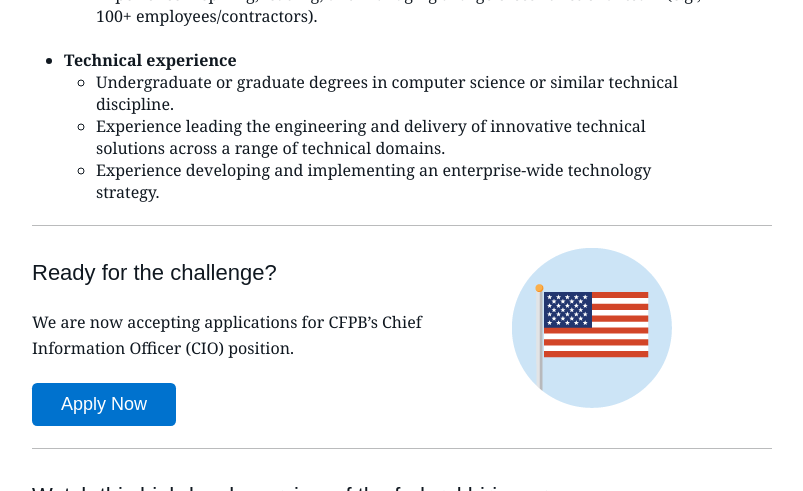
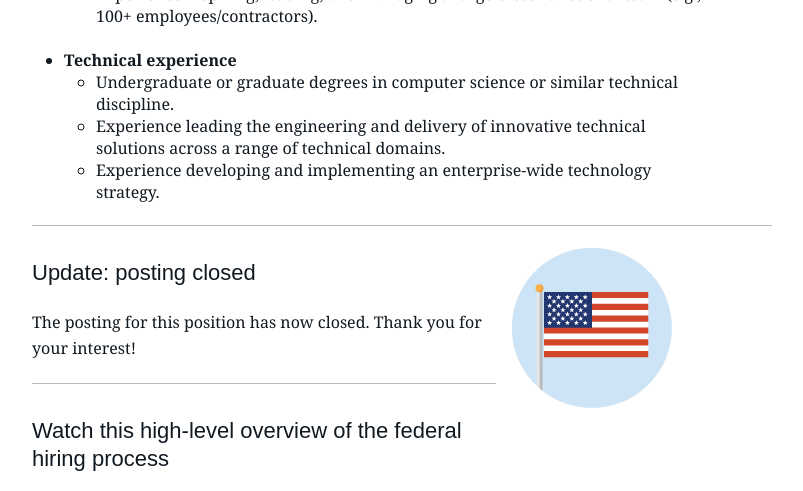
Before and after one commit to cfpb/cfpb.github.io, a Jekyll site: the page built from _posts/2016-10-06-next-cio.md, in a window 1280 px wide and 900 px high, scrolled down 2388 px, cut to the strip 0-491 px from the top of the window. Shown: the whole strip, without its empty margins (32-835 px from the left). Built offline with Jekyll 4.4.1, drawn with Linux system fonts in a browser that asks for light colours; nearby versions of some CDN libraries; some web fonts are replaced.

Commit message:
Update 2016-10-06-next-cio.md

```diff
--- a/_posts/2016-10-06-next-cio.md
+++ b/_posts/2016-10-06-next-cio.md
@@ -53,11 +53,9 @@
 
 <img src="../../img/flag.png" alt="" class="pull-r">
 
-## Ready for the challenge?
+## Update: posting closed
 
-We are now accepting applications for CFPB’s Chief Information Officer (CIO) position.
-
-<a class="btn btn__super" href="http://www.consumerfinance.gov/about-us/careers/chief-information-officer-cn/">Apply Now</a>
+The posting for this position has now closed. Thank you for your interest!
 
 ---
 
```
